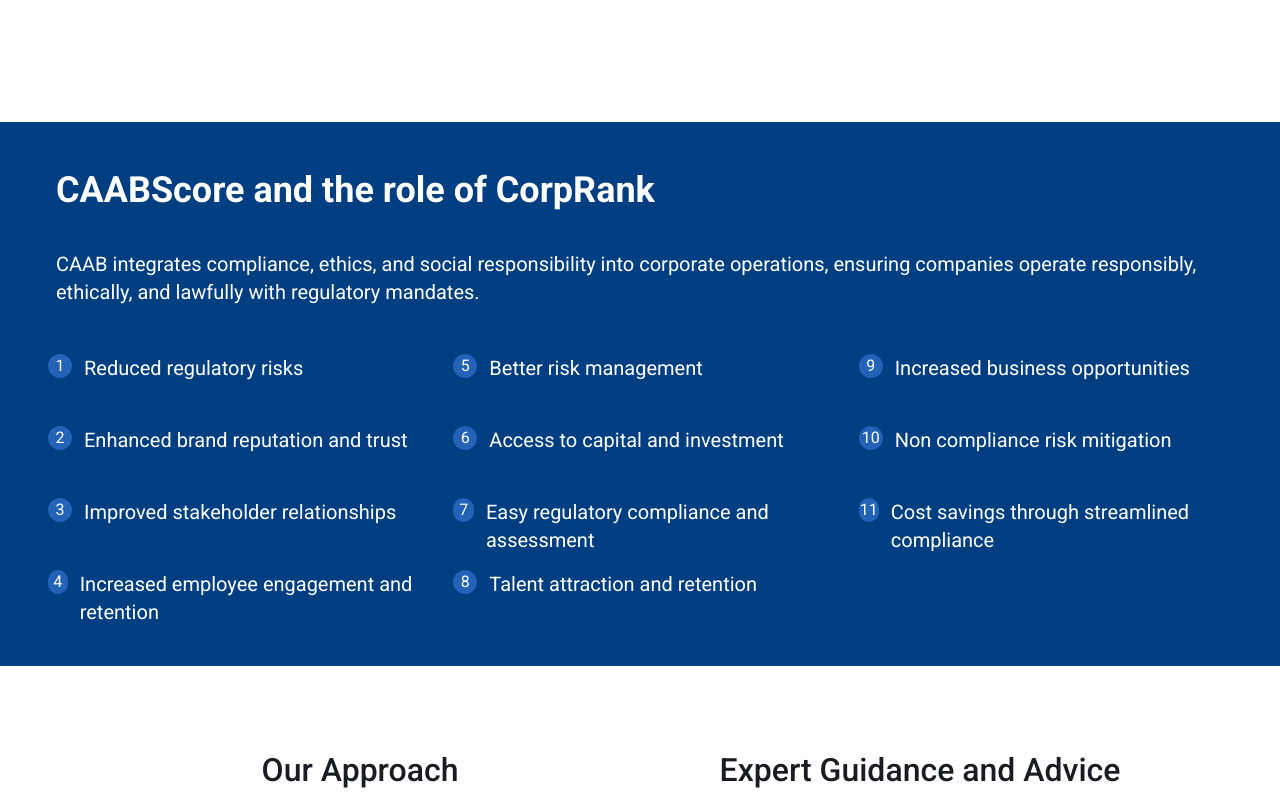
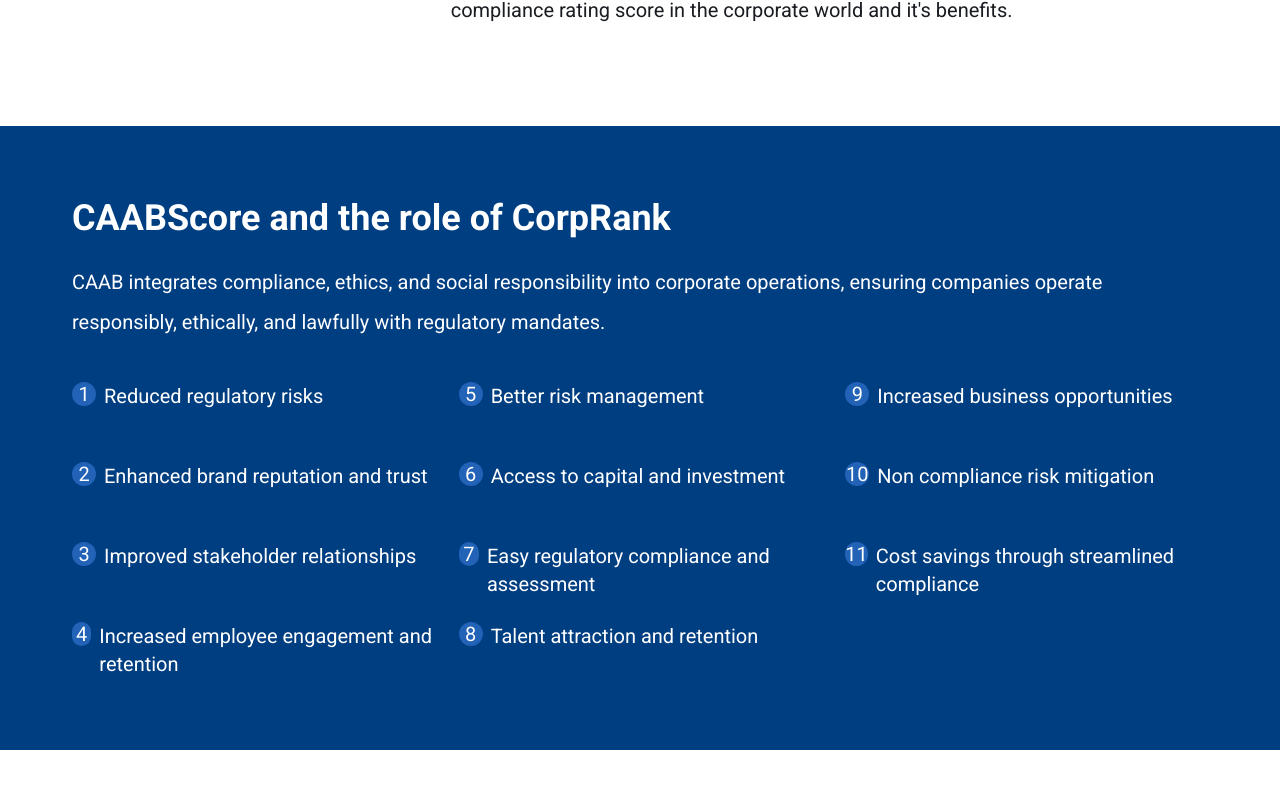
Before and after one commit to RomarioPappachan/CAAB-Web, a Next.js app: page / in a window 1280 px wide. Shown: the part 1138-1940 px from the top of the page. Built offline with nearby package versions, Linux system fonts and the light colour scheme.

Commit message:
Update styles of different sections in home page, Complete score evaluation page.

```diff
--- a/src/app/components/Home/FeatureSection.js
+++ b/src/app/components/Home/FeatureSection.js
@@ -3,7 +3,7 @@
 
 function FeatureSection() {
   return (
-    <div className='px-4 md:px-8 lg:px-20 xl:px-24 py-11'>
+    <div className='px-4 md:px-8 lg:px-[72px] py-11'>
         <div className='flex flex-col xl:flex-row gap-6'>
             <div className='w-full xl:w-2/3 py-[68px]'>
                 {/* grid */}
--- a/src/app/components/Home/OurApproachSection.js
+++ b/src/app/components/Home/OurApproachSection.js
@@ -3,7 +3,7 @@
 
 function OurApproachSection() {
   return (
-    <div className='px-4 md:px-8 lg:px-20 xl:px-24 pt-20 pb-11'>
+    <div className='px-4 md:px-8 lg:px-[72px] pt-20 pb-11'>
 
         {/* Our approach & Expert Guidance & Advice  */}
         <div className='m-0 grid grid-cols-1 xl:grid-cols-2 gap-y-10 gap-x-8'>
--- a/src/app/components/Home/RoleSection.js
+++ b/src/app/components/Home/RoleSection.js
@@ -3,72 +3,74 @@
 
 function RoleSection() {
   return (
-    <div className='w-full h-auto lg:h-[544px] bg-[#003E82] p-4 sm:p-8 lg:p-12'>
-      <h1 className='font-bold text-2xl md:text-3xl lg:text-4xl text-white px-2'>
-        CAABScore and the role of CorpRank
-      </h1>
-      <p className='text-base md:text-lg lg:text-xl text-white px-2 pt-4 md:pt-6 lg:pt-10'>
-        CAAB integrates compliance, ethics, and social responsibility into corporate operations, ensuring companies operate responsibly, ethically, and lawfully with regulatory mandates.
-      </p>
+    <div className='w-full bg-[#003E82] text-white px-4 md:px-8 lg:px-[72px] py-[72px] flex flex-col gap-y-10'>
+      <div className='w-full flex flex-col gap-y-6'>
+        <h2 className='font-bold text-4xl leading-10 text-white'>
+          CAABScore and the role of CorpRank
+        </h2>
+        <p className='text-xl font-normal leading-10 text-white'>
+          CAAB integrates compliance, ethics, and social responsibility into corporate operations, ensuring companies operate responsibly,
+          ethically, and lawfully with regulatory mandates.
+        </p>
+      </div>
 
-      <div className='w-full flex flex-col lg:flex-row mt-12 gap-x-8'>
-        {/* Column 1 */}
-        <div className='w-full lg:w-1/3  '>
-          <div className='h-14  flex items-start mb-4'>
-            <div className='w-6 h-6 rounded-full bg-[#2262B7] flex justify-center items-center text-white'>1</div>
-            <div className='text-white text-lg md:text-xl ps-3'>Reduced regulatory risks</div>
+      <div className='w-full grid grid-cols-1 lg:grid-cols-3 gap-6'>
+
+        <div className='w-full m-0 p-0 flex flex-col gap-y-6'>
+          <div className='h-14 flex justify-start items-start gap-2'>
+            <div className='size-6 text-xl bg-[#2262B7] rounded-full flex justify-center items-center'>1</div>
+            <div className='text-xl flex justify-start items-start'>Reduced regulatory risks</div>
           </div>
-          <div className='h-14 flex items-start mb-4'>
-            <div className='w-6 h-6 rounded-full bg-[#2262B7] flex justify-center items-center text-white'>2</div>
-            <p className='text-white text-lg md:text-xl ps-3'>Enhanced brand reputation and trust</p>
+          <div className='h-14 flex justify-start items-start gap-2'>
+            <div className='size-6 text-xl bg-[#2262B7] rounded-full flex justify-center items-center'>2</div>
+            <div className='text-xl flex justify-start items-start'>Enhanced brand reputation and trust</div>
           </div>
-          <div className='h-14 flex items-start mb-4'>
-            <div className='w-6 h-6 rounded-full bg-[#2262B7] flex justify-center items-center text-white'>3</div>
-            <p className='text-white text-lg md:text-xl ps-3'>Improved stakeholder relationships</p>
+          <div className='h-14 flex justify-start items-start gap-2'>
+            <div className='size-6 text-xl bg-[#2262B7] rounded-full flex justify-center items-center'>3</div>
+            <div className='text-xl flex justify-start items-start'>Improved stakeholder relationships</div>
           </div>
-          <div className='h-14 flex items-start mb-4'>
-            <div className='w-6 h-6 rounded-full bg-[#2262B7] flex justify-center items-center text-white'>4</div>
-            <p className='text-white text-lg md:text-xl ps-3'>Increased employee engagement and retention</p>
+          <div className='h-14 flex justify-start items-start gap-2'>
+            <div className='size-6 text-xl bg-[#2262B7] rounded-full flex justify-center items-center'>4</div>
+            <div className='text-xl flex justify-start items-start'>Increased employee engagement and retention</div>
           </div>
         </div>
 
-        {/* Column 2 */}
-        <div className='w-full lg:w-1/3 '>
-          <div className='h-14 flex items-start mb-4'>
-            <div className='w-6 h-6 rounded-full bg-[#2262B7] flex justify-center items-center text-white'>5</div>
-            <p className='text-white text-lg md:text-xl ps-3'>Better risk management</p>
+        <div className='w-full m-0 p-0 flex flex-col gap-y-6'>
+          <div className='h-14 flex justify-start items-start gap-2'>
+            <div className='size-6 text-xl bg-[#2262B7] rounded-full flex justify-center items-center'>5</div>
+            <div className='text-xl flex justify-start items-start'>Better risk management</div>
           </div>
-          <div className='h-14 flex items-start mb-4'>
-            <div className='w-6 h-6 rounded-full bg-[#2262B7] flex justify-center items-center text-white'>6</div>
-            <p className='text-white text-lg md:text-xl ps-3'>Access to capital and investment</p>
+          <div className='h-14 flex justify-start items-start gap-2'>
+            <div className='size-6 text-xl bg-[#2262B7] rounded-full flex justify-center items-center'>6</div>
+            <div className='text-xl flex justify-start items-start'>Access to capital and investment</div>
           </div>
-          <div className='h-14 flex items-start mb-4'>
-            <div className='w-6 h-6 rounded-full bg-[#2262B7] flex justify-center items-center text-white'>7</div>
-            <p className='text-white text-lg md:text-xl ps-3'>Easy regulatory compliance and assessment</p>
+          <div className='h-14 flex justify-start items-start gap-2'>
+            <div className='size-6 text-xl bg-[#2262B7] rounded-full flex justify-center items-center'>7</div>
+            <div className='text-xl flex justify-start items-start'>Easy regulatory compliance and assessment</div>
           </div>
-          <div className='h-14 flex items-start mb-4'>
-            <div className='w-6 h-6 rounded-full bg-[#2262B7] flex justify-center items-center text-white'>8</div>
-            <p className='text-white text-lg md:text-xl ps-3'>Talent attraction and retention</p>
+          <div className='h-14 flex justify-start items-start gap-2'>
+            <div className='size-6 text-xl bg-[#2262B7] rounded-full flex justify-center items-center'>8</div>
+            <div className='text-xl flex justify-start items-start'>Talent attraction and retention</div>
           </div>
         </div>
 
-        {/* Column 3 */}
-        <div className='w-full lg:w-1/3'>
-          <div className='h-14 flex items-start mb-4'>
-            <div className='w-6 h-6 rounded-full bg-[#2262B7] flex justify-center items-center text-white'>9</div>
-            <p className='text-white text-lg md:text-xl ps-3'>Increased business opportunities</p>
+        <div className='w-full m-0 p-0 flex flex-col gap-y-6'>
+          <div className='h-14 flex justify-start items-start gap-2'>
+            <div className='size-6 text-xl bg-[#2262B7] rounded-full flex justify-center items-center'>9</div>
+            <div className='text-xl flex justify-start items-start'>Increased business opportunities</div>
           </div>
-          <div className='h-14 flex items-start mb-4'>
-            <div className='w-6 h-6 rounded-full bg-[#2262B7] flex justify-center items-center text-white'>10</div>
-            <p className='text-white text-lg md:text-xl ps-3'>Non compliance risk mitigation</p>
+          <div className='h-14 flex justify-start items-start gap-2'>
+            <div className='size-6 text-xl bg-[#2262B7] rounded-full flex justify-center items-center'>10</div>
+            <div className='text-xl flex justify-start items-start'>Non compliance risk mitigation</div>
           </div>
-          <div className='h-14 flex items-start mb-4'>
-            <div className='w-6 h-6 rounded-full bg-[#2262B7] flex justify-center items-center text-white'>11</div>
-            <p className='text-white text-lg md:text-xl ps-3'>Cost savings through streamlined compliance</p>
+          <div className='h-14 flex justify-start items-start gap-2'>
+            <div className='size-6 text-xl bg-[#2262B7] rounded-full flex justify-center items-center'>11</div>
+            <div className='text-xl flex justify-start items-start'>Cost savings through streamlined compliance</div>
           </div>
+        </div>
 
-        </div>
       </div>
+
     </div>
   )
 }
--- a/src/app/globals.css
+++ b/src/app/globals.css
@@ -7,6 +7,7 @@
   font-family: "Roboto", sans-serif;
   margin: 0;
   padding: 0;
+  scrollbar-width: thin;
 }
 
 body {
--- a/src/app/layout.js
+++ b/src/app/layout.js
@@ -15,7 +15,7 @@
         <link href="https://fonts.googleapis.com/css2?family=Inter:ital,opsz,wght@0,14..32,100..900;1,14..32,100..900&family=Roboto:ital,wght@0,100;0,300;0,400;0,500;0,700;0,900;1,100;1,300;1,400;1,500;1,700;1,900&display=swap" rel="stylesheet" />
       </head>
       <body
-        className="m-0 p-0"
+        className="m-0 p-0 overflow-x-hidden"
       >
         {children}
       </body>
--- a/src/app/score-evaluation/page.js
+++ b/src/app/score-evaluation/page.js
@@ -1,11 +1,115 @@
 "use client";
 import React from 'react'
 import Navbar from '../components/Navbar'
+import Footer from '../components/Footer';
 
 function ScoreEvaluation() {
   return (
     <div className="w-screen h-screen m-0 p-0">
         <Navbar/>
+
+        <div className='w-full mt-[100px] md:mt-[130px] xl:mt-[152px] m-0 px-4 md:px-8 lg:px-[72px] py-[72px]'>
+
+            <div className='w-full flex flex-col lg:flex-row gap-6'>
+              <div className='w-full flex justify-center items-center lg:inline-block lg:w-1/2 lg:relative'>
+                <img
+                  src="/score-evaluation.svg"
+                  alt="Score Evaluation"
+                  className='w-2/3 lg:w-full lg:absolute lg:right-0 xl:-top-14'
+                />
+              </div>
+              <div className='w-full lg:w-1/2 flex flex-col gap-6'>
+                <h1 className='text-4xl font-semibold text-[#191C21] leading-10'>CAAB Score</h1>
+                <div className='w-full flex flex-col gap-10'>
+                  <p className='text-[#424752] text-base leading-10'>
+                    CAAB Score is a comprehensive corporate compliance rating system that evaluates companies' adherence to laws,
+                    regulations, and industry standards. It provides a benchmark for compliance excellence and attitudes towards mandatory Acts and Rules.
+                  </p>
+                  <p className='text-[#424752] text-base leading-10'>
+                    <span className='font-semibold text-[#003E82]'>CAAB Pvt Ltd</span> is the forerunner of benchmarking corporate entities vis-à-vis corporate compliance.
+                    In the benchmarking arena today, we are the one and only platform to rate and award a business enterprise in accordance with their corporate compliance performance.
+                    Eventually, <span className='font-semibold text-[#003E82]'>'CAAB Score'</span> will be the Bench Mark criteria of corporate compliance in the corporate world as well as among its stakeholders.
+                    In due course, top <span className='font-semibold text-[#003E82]'>'CAAB Score'</span> achieving establishments alone will be generally regarded as truly legal, ethical and employees friendly entities.
+                    Such entities will be widely accepted and considered worldwide as perfect in all their compliance commitment and got loyal customer perception.
+                    Brand image, reputation and popularity will be built up on <span className='font-semibold text-[#003E82]'>'CAAB Score'</span> and enshrining <span className='font-semibold text-[#003E82]'>'CORPORATE COMPLIANCE'</span> as <span className='font-semibold text-[#003E82]'>'A SOCIAL RESPONSIBILITY'</span>.
+                  </p>
+                </div>
+              </div>
+            </div>
+
+            <div className='py-10'>
+              <p className='text-[#424752] text-base leading-10'>
+                'CAABScore' provides a comprehensive and objective assessment in organization's overall compliance performance.
+                Eventually, it is a groundbreaking tool that provides a comprehensive and objective assessment of your organization's compliance maturity.
+                <span className='font-semibold text-[#003E82]'>'CAAB Score'</span> goes beyond traditional compliance performance and audits by utilizing an advanced algorithms and
+                data analysis to identify areas of strength, weakness, opportunity, potential risks and threats towards mandate compliance checklists or parameters.
+                It includes aggregated scores, departmental breakdowns, areas for improvement and suggestions to showcase your company as an esteemed one before the stakeholders and general public also.
+              </p>
+            </div>
+
+            <div className='w-full lg:px-6 py-10'>
+              <div className='grid grid-cols-1 md:grid-cols-2 gap-8 xl:gap-[72px]'>
+
+                <div className='p-4 flex flex-col gap-6 border-[#BFCAB3] border-2 rounded-lg'>
+                  <h2 className='text-[32px] font-semibold leading-10 text-[#406926]'>CAAB Score Evaluation Criteria</h2>
+                  <div>
+                    <p className='text-base font-normal leading-10 text-[#404A38]'>1. Compliance with laws and regulations.</p>
+                    <p className='text-base font-normal leading-10 text-[#404A38]'>2. Ethics and business conduct.</p>
+                    <p className='text-base font-normal leading-10 text-[#404A38]'>3. Social responsibility and community engagement.</p>
+                    <p className='text-base font-normal leading-10 text-[#404A38]'>4. Environmental sustainability.</p>
+                    <p className='text-base font-normal leading-10 text-[#404A38]'>5. Human rights and labor practices.</p>
+                    <p className='text-base font-normal leading-10 text-[#404A38]'>6. Transparency and accountability.</p>
+                  </div>
+                </div>
+
+                <div className='p-4 flex flex-col gap-6 bg-[#CBDBFF] border-[#2262B7] border-2 rounded-lg'>
+                  <h2 className='text-[32px] font-semibold leading-10 text-[#003E82]'>CAAB Score supports CCSR</h2>
+                  <div>
+                    <p className='text-base font-normal leading-10 text-[#404A38]'>1. Evaluating compliance risks and vulnerabilities</p>
+                    <p className='text-base font-normal leading-10 text-[#404A38]'>2. Providing transparency and accountability.</p>
+                    <p className='text-base font-normal leading-10 text-[#404A38]'>3. Encouraging ethical business practices.</p>
+                    <p className='text-base font-normal leading-10 text-[#404A38]'>4. Promoting regulatory compliance.</p>
+                    <p className='text-base font-normal leading-10 text-[#404A38]'>5. Enhancing reputation and stakeholder trust.</p>
+                  </div>
+                </div>
+
+                <div className='p-4 flex flex-col gap-6 bg-[#CBDBFF] border-[#2262B7] border-2 rounded-lg'>
+                  <h2 className='text-[32px] font-semibold leading-10 text-[#003E82]'>Role of CorpRank</h2>
+                  <div>
+                    <p className='text-base font-normal leading-10 text-[#404A38]'>CorpRank through CAABScore, plays a crucial role in promoting CCSR by.</p>
+                    <p className='text-base font-normal leading-10 text-[#404A38]'>1. Providing a compliance benchmarking framework.</p>
+                    <p className='text-base font-normal leading-10 text-[#404A38]'>2. Offering risk assessment and mitigation strategies.</p>
+                    <p className='text-base font-normal leading-10 text-[#404A38]'>3. Enhancing transparency and accountability.</p>
+                    <p className='text-base font-normal leading-10 text-[#404A38]'>4. Supporting regulatory compliance and reporting.</p>
+                    <p className='text-base font-normal leading-10 text-[#404A38]'>5. Recognizing and rewarding compliant companies.</p>
+                  </div>
+                </div>
+
+                <div className='p-4 flex flex-col gap-6 border-[#BFCAB3] border-2 rounded-lg'>
+                  <h2 className='text-[32px] font-semibold leading-10 text-[#406926]'>Benefits of CAAB Score to CCSR</h2>
+                  <div>
+                    <p className='text-base font-normal leading-10 text-[#404A38]'>1. Improved compliance and risk mitigation management.</p>
+                    <p className='text-base font-normal leading-10 text-[#404A38]'>2. Enhanced reputation and stakeholder trust.</p>
+                    <p className='text-base font-normal leading-10 text-[#404A38]'>3. Increased transparency and accountability.</p>
+                    <p className='text-base font-normal leading-10 text-[#404A38]'>4. Better informed decision-making and strategic planning.</p>
+                    <p className='text-base font-normal leading-10 text-[#404A38]'>5. Reduced regulatory risks and costs.</p>
+                  </div>
+                </div>
+
+              </div>
+            </div>
+
+            <div className='text-base font-normal leading-10 text-[#424752]'>
+              By connecting CCSR with CAAB Score, CorpRank encourages companies to prioritize compliance, ethics,
+              and social responsibility, ultimately contributing to sustainable business growth and a better success.
+              The <span className='font-semibold text-[#003E82]'>'CAAB Score' framework</span> assesses four key dimensions of corporate compliance:
+              <span className='font-semibold text-[#003E82]'> Culture, Accountability, Assurance and Behaviour</span>.
+            </div>
+
+
+        </div>
+
+        <Footer/>
     </div>
   )
 }
```
Also changed, not shown: src/app/components/Home/HeroSection.js (+11 -7 lines), src/app/components/Home/IntroSection.js (+7 -7 lines), src/app/components/Home/OurTeamSection.js (+4 -4 lines), src/app/page.js (+3 -9 lines), public/score-evaluation.svg (added).
